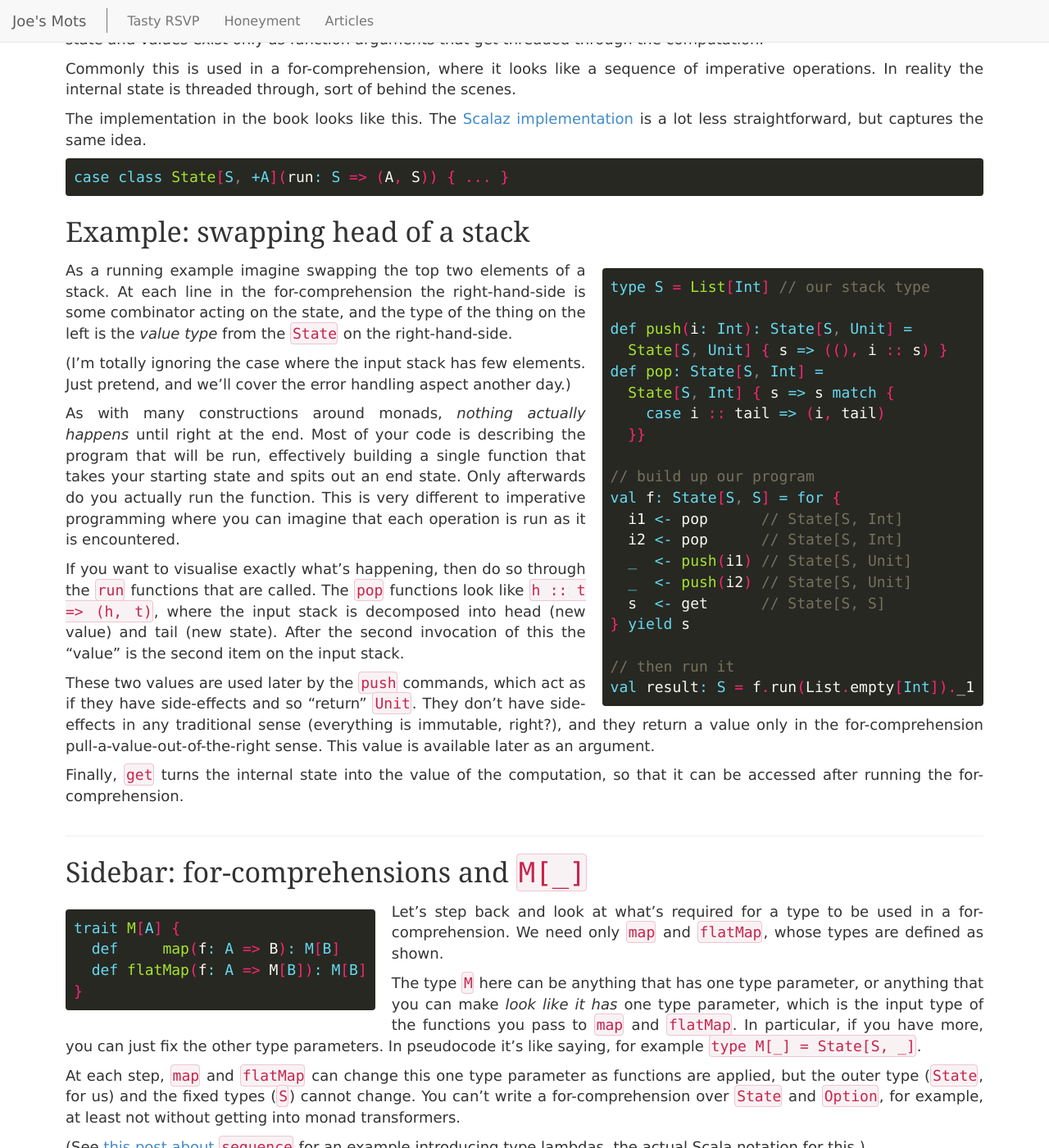
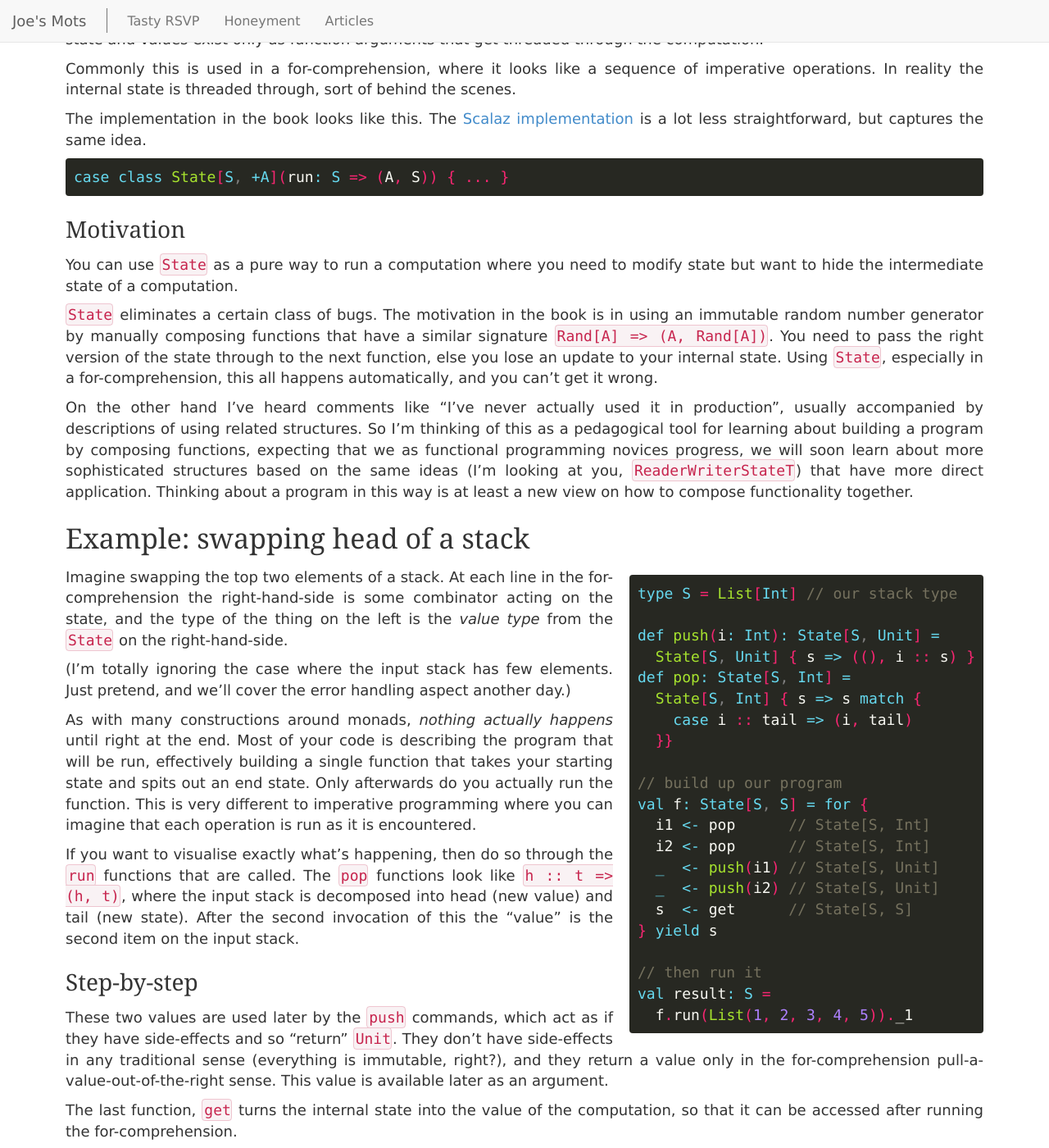
Before and after one commit to joekearney/joekearney.github.io, a Jekyll site: the page built from _posts/software/2015-12-14-learning-about-state-monad.md, in a window 1280 px wide and 1400 px high, scrolled down 750 px. Shown: the whole window at 82% size. Built offline with Jekyll 4.4.1, drawn with Linux system fonts in a browser that asks for light colours; some web fonts are replaced; some of the changed text lies outside the part shown.

Commit message:
add motivation section, example tweaks

```diff
--- a/_posts/software/2015-12-14-learning-about-state-monad.md
+++ b/_posts/software/2015-12-14-learning-about-state-monad.md
@@ -38,6 +38,14 @@ The implementation in the book looks like this. The [Scalaz implementation](http
 
 {% highlight scala %}case class State[S, +A](run: S => (A, S)) { ... }{% endhighlight %}
 
+### Motivation
+
+You can use `State` as a pure way to run a computation where you need to modify state but want to hide the intermediate state of a computation.
+
+`State` eliminates a certain class of bugs. The motivation in the book is in using an immutable random number generator by manually composing functions that have a similar signature `Rand[A] => (A, Rand[A])`. You need to pass the right version of the state through to the next function, else you lose an update to your internal state. Using `State`, especially in a for-comprehension, this all happens automatically, and you can't get it wrong.
+
+On the other hand I've heard comments like "I've never actually used it in production", usually accompanied by descriptions of using related structures. So I'm thinking of this as a pedagogical tool for learning about building a program by composing functions, expecting that we as functional programming novices progress, we will soon learn about more sophisticated structures based on the same ideas (I'm looking at you, [`ReaderWriterStateT`](https://oss.sonatype.org/service/local/repositories/releases/archive/org/scalaz/scalaz_2.11/7.2.0/scalaz_2.11-7.2.0-javadoc.jar/!/index.html#scalaz.package@RWST[F[_],-R,W,S,A]=scalaz.package.ReaderWriterStateT[F,R,W,S,A])) that have more direct application. Thinking about a program in this way is at least a new view on how to compose functionality together.
+
 ## Example: swapping head of a stack
 
 {::options parse_block_html="true" /}
@@ -62,12 +70,13 @@ val f: State[S, S] = for {
 } yield s
 
 // then run it
-val result: S = f.run(List.empty[Int])._1
+val result: S =
+  f.run(List(1, 2, 3, 4, 5))._1
 {% endhighlight %}
 </div>
 {::options parse_block_html="false" /}
 
-As a running example imagine swapping the top two elements of a stack. At each line in the for-comprehension the right-hand-side is some combinator acting on the state, and the type of the thing on the left is the _value type_ from the `State` on the right-hand-side.
+Imagine swapping the top two elements of a stack. At each line in the for-comprehension the right-hand-side is some combinator acting on the state, and the type of the thing on the left is the _value type_ from the `State` on the right-hand-side.
 
 (I'm totally ignoring the case where the input stack has few elements. Just pretend, and we'll cover the error handling aspect another day.)
 
@@ -75,9 +84,13 @@ As with many constructions around monads, _nothing actually happens_ until right
 
 If you want to visualise exactly what's happening, then do so through the `run` functions that are called. The `pop` functions look like `h :: t => (h, t)`, where the input stack is decomposed into head (new value) and tail (new state). After the second invocation of this the "value" is the second item on the input stack.
 
+### Step-by-step
+
 These two values are used later by the `push` commands, which act as if they have side-effects and so "return" `Unit`. They don't have side-effects in any traditional sense (everything is immutable, right?), and they return a value only in the for-comprehension pull-a-value-out-of-the-right sense. This value is available later as an argument.
 
-Finally, `get` turns the internal state into the value of the computation, so that it can be accessed after running the for-comprehension.
+The last function, `get` turns the internal state into the value of the computation, so that it can be accessed after running the for-comprehension.
+
+What is the type of the whole for-comprehension? The non-fixed type parameter is the same as the type of the `yield`ed thing, so we get `State[S, S]`. When we finally run the function that we've built up, `f.run`, we get a pair containing the value and the current internal state, so we pick off the first value of that as our result `List(2, 1, 3, 4, 5)`
 
 <div class="clearfix"></div>
 
```
